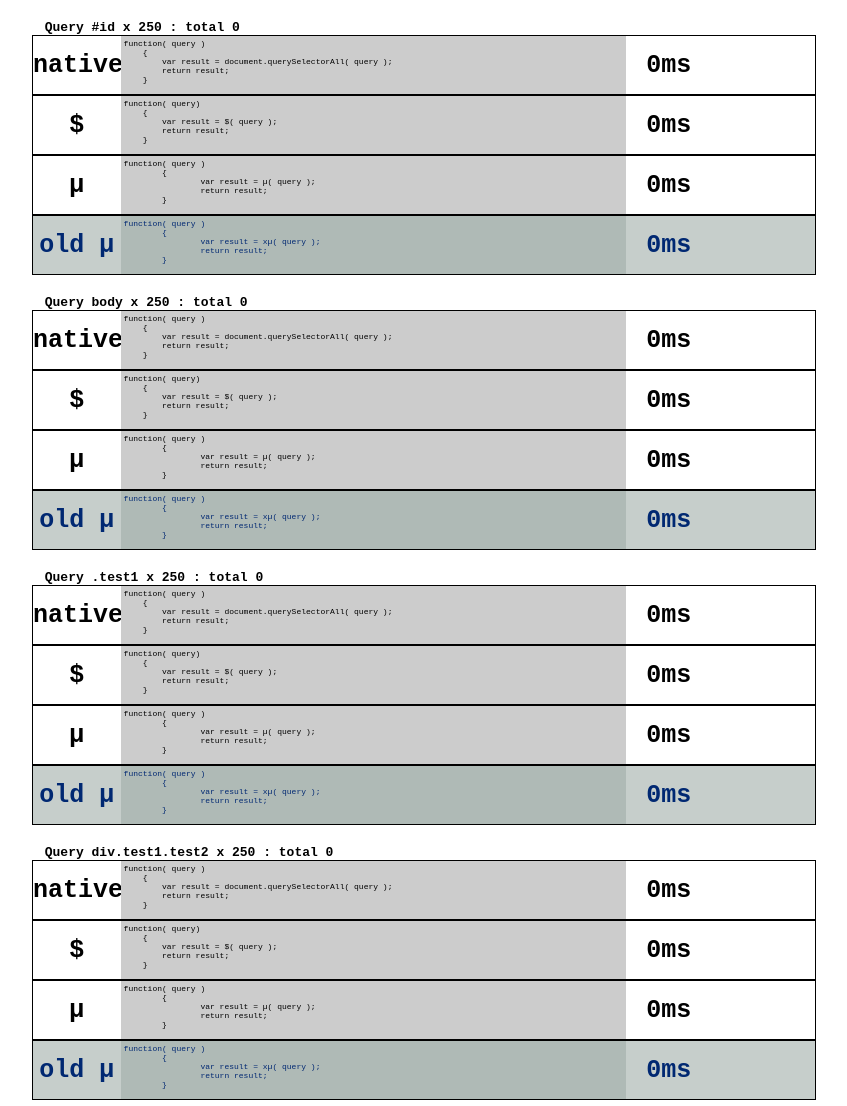
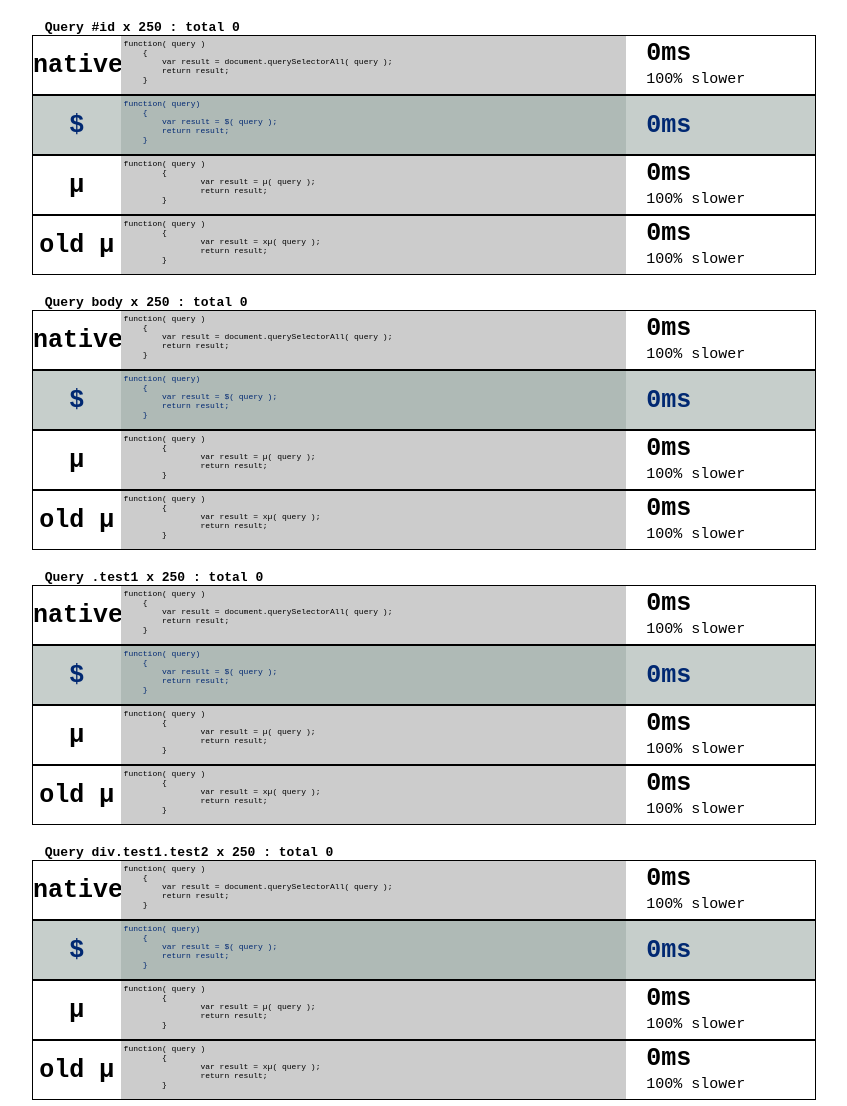
Before and after one commit to sociomantic-tsunami/microbe, a website with bundled scripts: page testing/index.html in a window 1280 px wide. Shown: the top 1106 px of the page, without its empty margins (77-924 px from the left). Built offline with nearby package versions, Linux system fonts and the light colour scheme.

Commit message:
moar testing! *it's pretty

```diff
--- a/testing/index.html
+++ b/testing/index.html
@@ -1,7 +1,7 @@
 <!DOCTYPE html>
 <html>
     <head>
-        <title>testing...</title>
+        <title>tested</title>
         <meta http-equiv="Content-type" content="text/html;charset=UTF-8">
         <link rel="stylesheet" type="text/css" href="style.css">
         <script src="../dist/microbe.js"></script>
--- a/testing/style.css
+++ b/testing/style.css
@@ -91,3 +91,11 @@ span
 {
     background-color:           rgba( 141, 157, 151, 0.7 );
 }
+
+.timing-diff
+{
+    font-size:                  15px;
+    font-weight:                normal;
+    position:                   relative;
+    top:                        -10px;
+}
--- a/testing/testing.js
+++ b/testing/testing.js
@@ -47,8 +47,8 @@ var htmlEscape = function( str )
  */
 var testPresent = function( testName, results, code )
 {
-    var fastest = 99999, µResults            = µ( '.results' );
-    var µTestsWrapper           = µ( '<div.tests__wrapper>' )
+    var µResults            = µ( '.results' );
+    var µTestsWrapper       = µ( '<div.tests__wrapper>' )
                     .html( '<div class="test__name">' + testName + '</div>' );
 
     for ( var i = 0, lenI = frameworks.length; i < lenI; i++ )
@@ -59,11 +59,6 @@ var testPresent = function( testName, results, code )
         µTimeWrapper        = µ( '<span.time__wrapper>' )
                     .html( ( Math.floor( results[ i ] * 1000000000 ) / 1000000000 ) + 'ms' );
 
-        if ( ( !results[ fastest ] || results[ i ] < results[ fastest ] ) && i !== 0 )
-        {
-            fastest = i;
-        }
-
         µTestWrapper.attr( 'data-time', results[ i ] );
 
         µTestWrapper.append( µFrameworkWrapper ).append( µCodeWrapper )
@@ -71,21 +66,74 @@ var testPresent = function( testName, results, code )
 
         µTestsWrapper.append( µTestWrapper );
     }
-    var _fast = µ( µTestsWrapper.children()[ fastest + 1 ] );
 
-    if ( _fast.attr( 'data-time' ) < results[ 0 ] )
+    var nativeTime;
+    for ( i = 0, lenI = results.length; i < lenI; i++ )
     {
-        _fast.addClass( 'fastestTest__beat-native' );
-    }
-    else
-    {
-        _fast.addClass( 'fastestTest' );
+        if ( i === 0 ) // native is not to be considered for fastest
+        {
+            nativeTime      = results[ i ];
+            results[ i ]    = 999999;
+        }
+        results[ i ] = [ i, results[ i ] ];
     }
 
-    _fast = _fast.children();
-    _fast[ 0 ].className = _fast[ 0 ].className + ' fastestFramework';
-    _fast[ 1 ].className = _fast[ 1 ].className + ' fastestCode';
-    _fast[ 2 ].className = _fast[ 2 ].className + ' fastestTime';
+    results.sort( function( a, b )
+    {
+        return a[ 1 ] - b[ 1 ];
+    } );
+
+    var µTest, testChildren, index, µTime, difference;
+    for ( i = 0, lenI = results.length; i < lenI; i++ )
+    {
+        index           = results[ i ][ 0 ] + 1;
+        µTest           = µ( µTestsWrapper.children()[ index ] );
+        testChildren    = µTest.children();
+        µTime           = µ( testChildren[ 2 ] );
+
+        if ( i === 0 )
+        {
+            testChildren[ 0 ].className = testChildren[ 0 ].className + ' fastestFramework';
+            testChildren[ 1 ].className = testChildren[ 1 ].className + ' fastestCode';
+            testChildren[ 2 ].className = testChildren[ 2 ].className + ' fastestTime';
+
+            if ( µTest.attr( 'data-time' ) < nativeTime )
+            {
+                µTest.addClass( 'fastestTest__beat-native' );
+            }
+            else
+            {
+                µTest.addClass( 'fastestTest' );
+            }
+        }
+        else
+        {
+            if ( i === results.length - 1 )
+            {
+                results[ i ][ 1 ] = nativeTime;
+            }
+
+            µTime.css( 'line-height', '36px' );
+
+            if ( results[ i ][ 1 ] >= results[ 0 ][ 1 ] * 2 )
+            {
+                difference = 100;
+            }
+            else
+            {
+                difference = ( results[ i ][ 1 ] / results[ 0 ][ 1 ] - 1 ) * 100;
+                difference = difference.toPrecision( 6 );
+            }
+            if ( difference < 0 )
+            {       // only used if native is fastest
+                µTime.html( µTime.html() + '<div class="timing-diff">' + Math.abs( difference ) + '% faster</div>' );
+            }
+            else
+            {
+                µTime.html( µTime.html() + '<div class="timing-diff">' + difference + '% slower</div>' );
+            }
+        }
+    }
 
     µResults.append( µTestsWrapper );
 };
```
